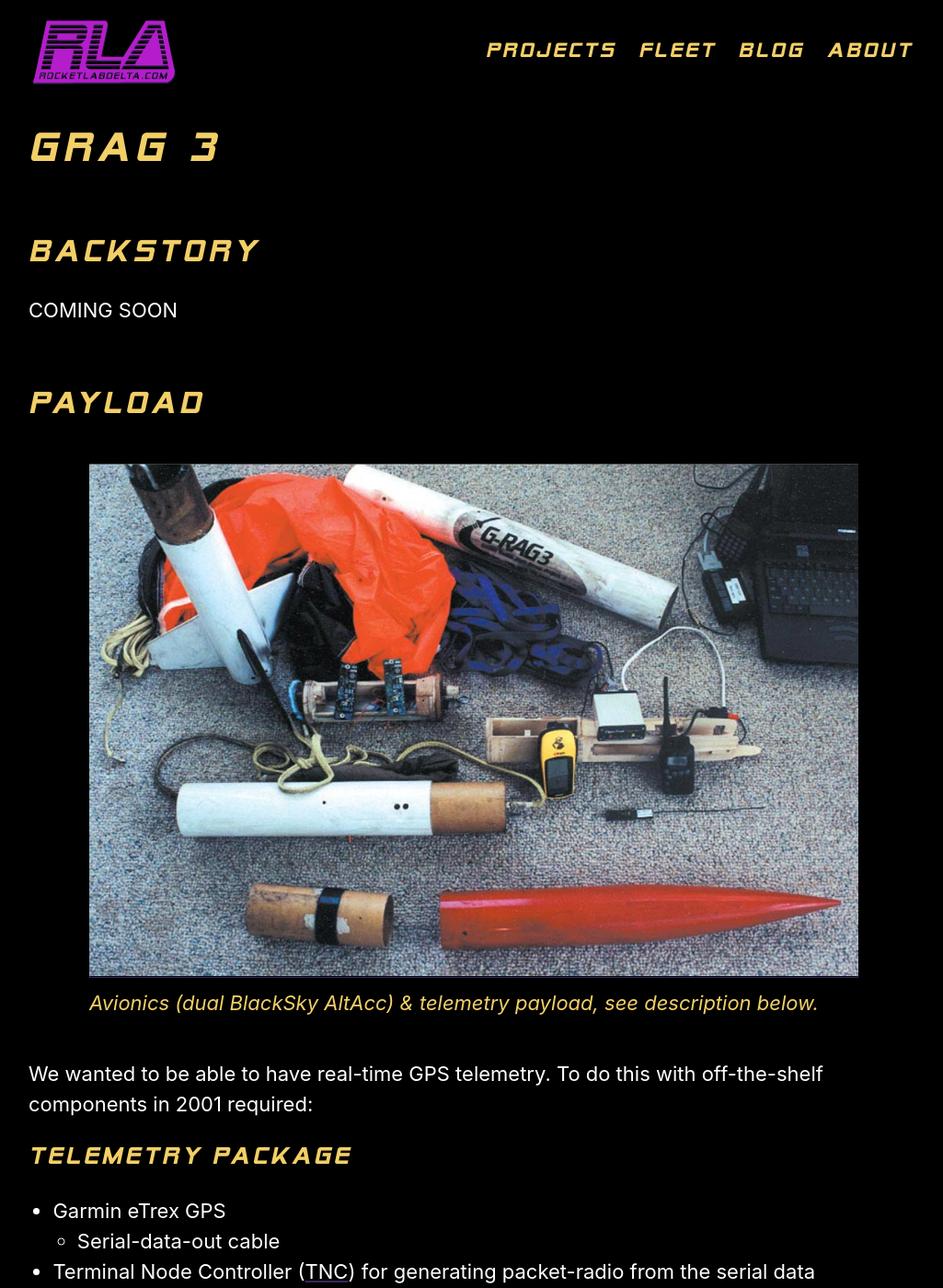
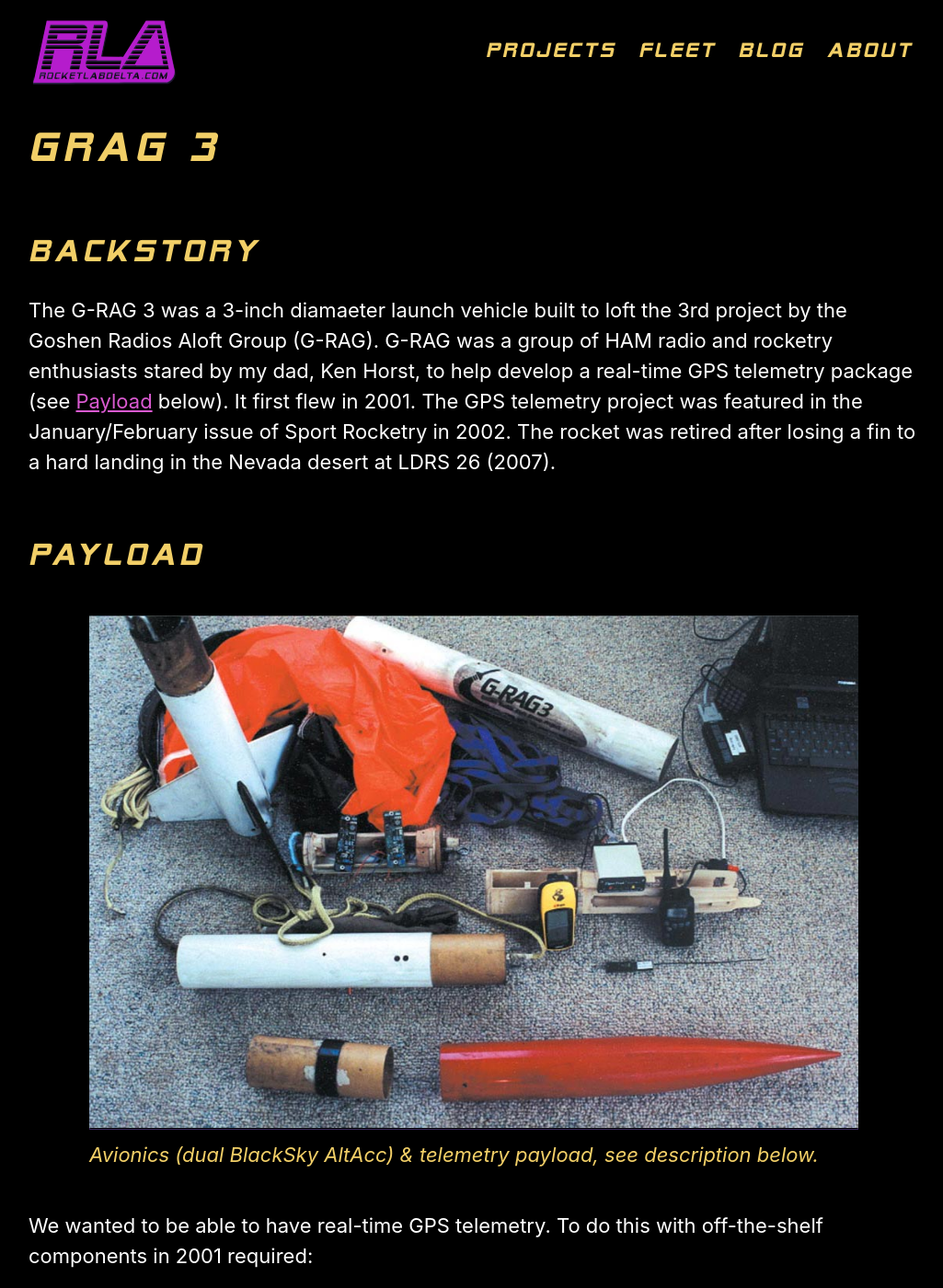
Before and after one commit to rocketlabdelta/rocketlabdelta.com, a Jekyll site: the page built from _fleet/g-rag-3.md, in a window 1280 px wide and 1400 px high. Shown: the whole window at 92% size, without its empty margins (125-1150 px from the left). Built offline with Jekyll 4.4.1, drawn with Linux system fonts in a browser that asks for light colours; some of the changed text lies outside the part shown.

Commit message:
First draft of backstory; adding specifications

```diff
--- a/_fleet/g-rag-3.md
+++ b/_fleet/g-rag-3.md
@@ -1,10 +1,42 @@
 ---
 description: "A 3-inch diameter kevlar & fiberglass reinforced rocket for radio telemetry payloads starting in 2001"
 title: GRAG 3
+specifications:
+  make: Scratch-built
+  class: Level 2
+  configuration: Single motor
+  nose_cone:
+    shape: Ogive
+    material: Plastic
+  airframe:
+    diameter: 75mm
+    material: Phenolic
+    reinforcement:
+    - Kevlar
+    - Fiberglass
+  fins:
+    count: 3
+    material: Laminate
+    airfoil: Double-wedge
+    reinforcement:
+      - Fiberglass
+  motor_mount:
+    diameter: 54mm
+    centering_rings: Plywood
+  recovery: Dual deployment
+  avionics:
+    - Dual altimeter
+    - Tracking beacon
+    - GPS telemetry
 ---
 
 ## Backstory
-COMING SOON
+
+The G-RAG 3 was a 3-inch diamaeter launch vehicle built to loft the 3rd project by the Goshen Radios Aloft Group (G-RAG).
+G-RAG was a group of HAM radio and rocketry enthusiasts stared by my dad, Ken Horst, to help develop a real-time GPS telemetry package (see [Payload][1] below).
+It first flew in 2001.
+The GPS telemetry project was featured in the January/February issue of Sport Rocketry in 2002.
+The rocket was retired after losing a fin to a hard landing in the Nevada desert at LDRS 26 (2007).
 
 ## Payload
 
@@ -25,7 +57,7 @@
 - Yeasu compact 2-meter radio
   - Adapter cable from TNC to mic in
 
-##@ Ground Station
+### Ground Station
 - ICOM 2-meter radio
 - TNC
   - Serial data cable
@@ -34,4 +66,55 @@
 
 It took a few iterations to get this right but, in the end, we were able to get GPS coordinate readings from the rocket to the ground station every second.
 
+## Specifications
+
+<dl class="specifications">
+  <dt>Make</dt>
+  <dd>{{ page.specifications.make }}</dd>
+  <dt>Class</dt>
+  <dd>{{ page.specifications.class }}</dd>
+  <dt>Configuration</dt>
+  <dd>{{ page.specifications.configuration }}</dd>
+  <dt>Nose cone</dt>
+  <dd><dl>
+  <dt>Shape</dt>
+  <dd>{{ page.specifications.nose_cone.shape }}</dd>
+  <dt>Material</dt>
+  <dd>{{ page.specifications.nose_cone.material }}</dd>
+  </dl></dd>
+  <dt>Airframe</dt>
+  <dd><dl>
+  <dt>Diameter</dt>
+  <dd>{{ page.specifications.airframe.diameter }}</dd>
+  <dt>Material</dt>
+  <dd>{{ page.specifications.airframe.material }}</dd>
+  <dt>Reinforcement</dt>
+  <dd>{{ page.specifications.airframe.reinforcement | join: '</dd><dd>' }}</dd>
+  </dl></dd>
+  <dt>Fins</dt>
+  <dd><dl>
+  <dt>Count</dt>
+  <dd>{{ page.specifications.fins.count }}</dd>
+  <dt>Material</dt>
+  <dd>{{ page.specifications.fins.material }}</dd>
+  <dt>Airfoil</dt>
+  <dd>{{ page.specifications.fins.airfoil }}</dd>
+  <dt>Reinforcement</dt>
+  <dd>{{ page.specifications.fins.reinforcement | join: '</dd><dd>' }}</dd>
+  </dl></dd>
+  <dt>Motor Mount</dt>
+  <dd><dl>
+  <dt>Diameter</dt>
+  <dd>{{ page.specifications.motor_mount.diameter }}</dd>
+  <dt>Centering Rings</dt>
+  <dd>{{ page.specifications.motor_mount.centering_rings }}</dd>
+  </dl></dd>
+  <dt>Recovery</dt>
+  <dd>{{ page.specifications.recovery }}</dd>
+  <dt>Avionics</dt>
+  <dd>{{ page.specifications.avionics | join: '</dd><dd>' }}</dd>
+</dl>
+
 *[TNC]: Terminal Node Controller
+
+[1]: {{ "/fleet/g-rag-3/#payload" | absolute_url }}
```
Also changed, not shown: _fleet/optimistic.md (+1 -1 lines), fleet-spec.md (+2 -1 lines).
